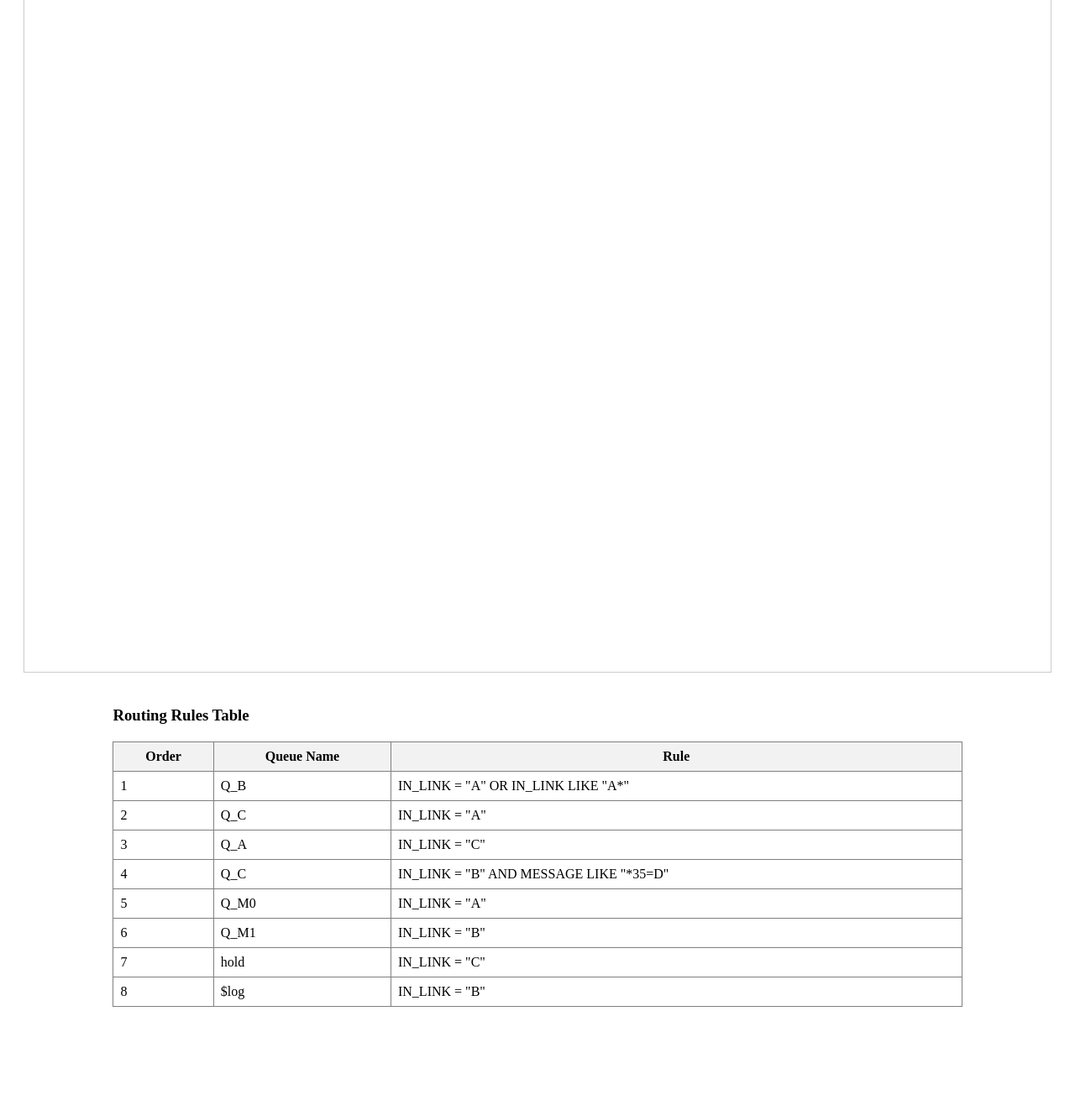
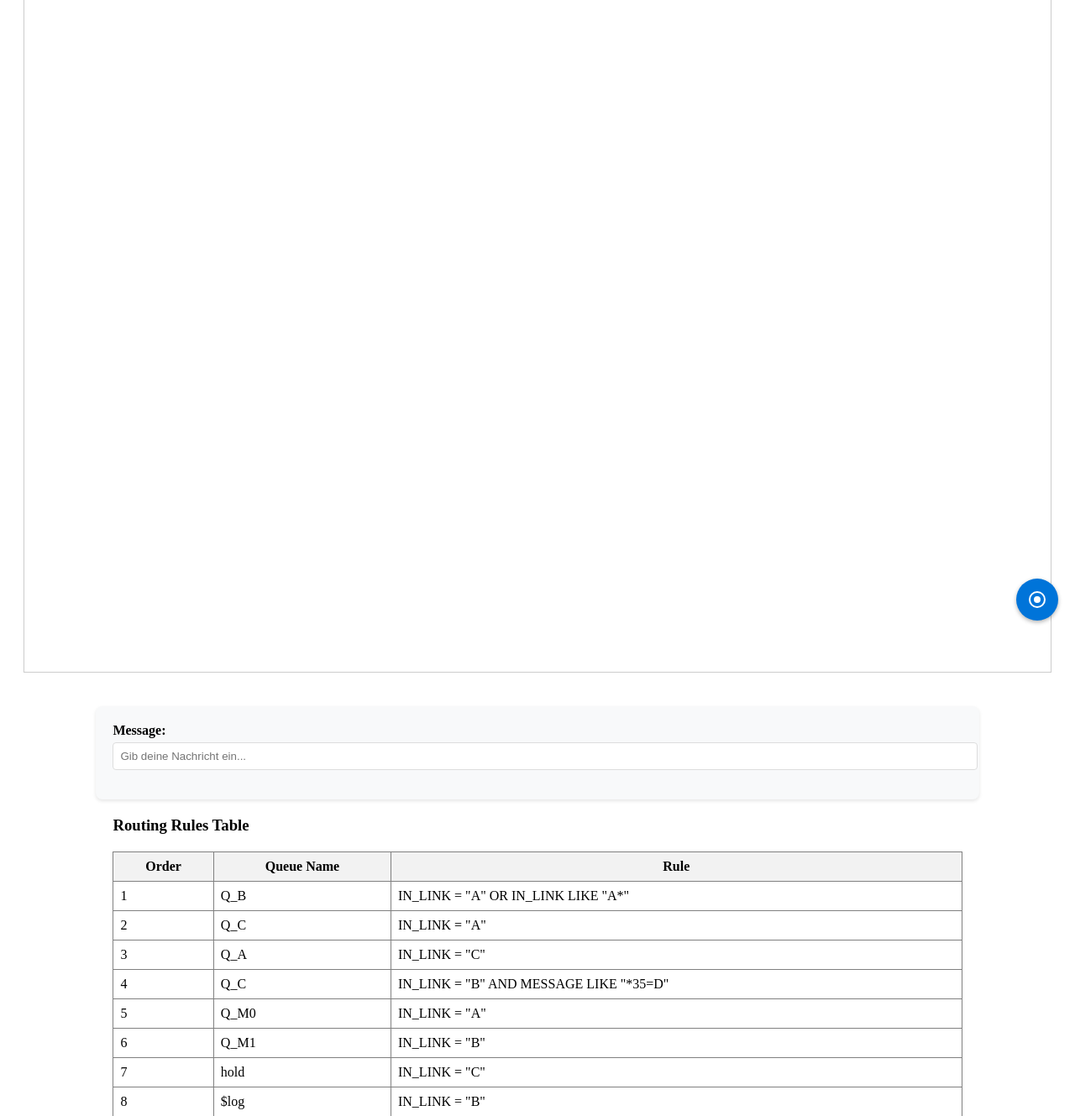
Before and after one commit to wu20003wu/igr, a Flask app: page / in a window 1280 px wide. Shown: the part 41-1370 px from the top of the page at 84% size. Before the commit the page ends 1240 px from the top, so only its background shows below. Run offline with Flask 3, Linux system fonts and the light colour scheme; data comes from the database, SQL or seed files in the repository; some libraries are stand-ins or nearby versions.

Commit message:
rule validation added

```diff
--- a/app.py
+++ b/app.py
@@ -96,16 +96,18 @@
                 if source_link not in routing_rules:
                     routing_rules[source_link] = []
                 routing_rules[source_link].append({
-                    'target': target_link,  # Correct target
-                    'order': rule.rule_order
+                    'target': target_link,
+                    'order': rule.rule_order,
+                    'rule': rule.rule
                 })
 
                 # Reverse-Mapping with order
                 if target_link not in reverse_routing_rules:
                     reverse_routing_rules[target_link] = []
                 reverse_routing_rules[target_link].append({
-                    'source': source_link,  # Correct source
-                    'order': rule.rule_order
+                    'source': source_link,
+                    'order': rule.rule_order,
+                    'rule': rule.rule
                 })
 
     all_rules = DbRoutingRules.query.order_by(DbRoutingRules.rule_order).all()
--- a/templates/index.html
+++ b/templates/index.html
@@ -25,6 +25,37 @@
       position: absolute;
       right: 10px;
     }
+    #recenterBtn {
+      position: fixed;
+      right: 20px;
+      bottom: 20px;
+      z-index: 1000;
+      background: #0074D9;
+      color: white;
+      border: none;
+      border-radius: 50%;
+      width: 50px;
+      height: 50px;
+      cursor: pointer;
+      box-shadow: 0 2px 5px rgba(0,0,0,0.3);
+      transition: all 0.3s ease;
+    }
+    #recenterBtn:hover {
+      background: #0056b3;
+      transform: scale(1.1);
+    }
+    #recenterBtn:active {
+      transform: scale(0.95);
+    }
+    .message-form button:hover {
+      background: #0056b3;
+    }
+    .message-form select:focus,
+    .message-form input:focus {
+      outline: none;
+      border-color: #0074D9;
+      box-shadow: 0 0 0 2px rgba(0,116,217,0.2);
+    }
   </style>
 </head>
 <body>
@@ -42,6 +73,19 @@
 
     <!-- Cytoscape Diagramm -->
     <div id="cy" style="width: 100vw; height: 100vh; border: 1px solid #ccc;"></div>
+  </div>
+
+  <!-- Füge nach dem cy div und vor der Tabelle ein -->
+  <div style="margin: 20px auto; width: 80%; background: #f8f9fa; padding: 20px; border-radius: 8px; box-shadow: 0 2px 4px rgba(0,0,0,0.1);">
+    <form id="messageForm" class="message-form">
+      <div style="margin-bottom: 15px;">
+        <label for="message" style="display: block; margin-bottom: 5px; font-weight: bold;">Message:</label>
+        <input type="text" id="message" name="message"
+               style="width: 100%; padding: 8px; border: 1px solid #ddd; border-radius: 4px;"
+               placeholder="Gib deine Nachricht ein..."
+               required>
+      </div>
+    </form>
   </div>
 
   <!-- Add after the cytoscape div -->
@@ -66,6 +110,13 @@
         </tbody>
     </table>
   </div>
+
+  <!-- Füge diesen Code innerhalb des body-Tags hinzu, vor dem cytoscape div -->
+  <button id="recenterBtn" title="Zentrieren und zoomen">
+    <svg width="24" height="24" viewBox="0 0 24 24" style="vertical-align: middle;">
+      <path fill="currentColor" d="M12,8A4,4 0 0,1 16,12A4,4 0 0,1 12,16A4,4 0 0,1 8,12A4,4 0 0,1 12,8M12,2A10,10 0 0,1 22,12A10,10 0 0,1 12,22A10,10 0 0,1 2,12A10,10 0 0,1 12,2M12,4A8,8 0 0,0 4,12A8,8 0 0,0 12,20A8,8 0 0,0 20,12A8,8 0 0,0 12,4Z"/>
+    </svg>
+  </button>
 
   <script>
     const cy = cytoscape({
@@ -178,18 +229,56 @@
       {% endfor %}
     };
 
-    // Klick-Verhalten
+    function validateRule(ruleObj, message, inLink) {
+      const ruleString = ruleObj.rule || '';
+      console.log('Processing rule string:', ruleString);
+      const conditions = ruleString
+        .replace(/IN_LINK\s*=\s*"([^"]*)"/g, (match, value) => `'${inLink}' === '${value}'`)
+        .replace(/IN_LINK\s+LIKE\s*"([^"]*)"/g, (match, pattern) => {
+          const regexPattern = pattern.replace(/\*/g, '.*');
+          return `new RegExp('^${regexPattern}$').test('${inLink}')`;
+        })
+        .replace(/MESSAGE\s+LIKE\s*"([^"]*)"/g, (match, pattern) => {
+          const regexPattern = pattern.replace(/\*/g, '.*');
+          console.log('Converted MESSAGE LIKE pattern to regex:', regexPattern);
+          const regex = new RegExp(`^${regexPattern}$`);
+          const matchResult = regex.test(message);
+          console.log('Testing message against regex:', message, 'Result:', matchResult);
+          return matchResult;
+        })
+        // Add these replacements for logical operators
+        .replace(/\bAND\b/g, '&&')
+        .replace(/\bOR\b/g, '||');
+
+      console.log('Evaluating conditions:', conditions);
+      console.log('Message:', message, 'InLink:', inLink);
+
+      try {
+        const result = conditions ? eval(conditions) : false;
+        console.log('Validation result:', result);
+        return result;
+      } catch (error) {
+        console.error('Error evaluating conditions:', error);
+        return false;
+      }
+    }
+
     cy.on('tap', 'edge', function(evt) {
+      const message = document.getElementById('message').value;
       // Originale Highlight-Logik
       cy.edges().removeClass('highlight-in highlight-out').data('label', '');
       const clickedEdge = evt.target;
       const sourceNode = clickedEdge.data('source');
       const targetNode = clickedEdge.data('target');
 
+      console.log('Clicked edge:', sourceNode, 'to', targetNode);
+
       if (sourceNode === 'Router') {
         // OUTLINK: Router → X
         const targetLink = targetNode;
         const rules = reverseRoutingRules[targetLink] || [];
+
+        console.log('Reverse rules for target link:', targetLink, rules);
 
         clickedEdge.addClass('highlight-out').data('label', Array.from(new Set(rules.map(r => r.order))).join(', '));
 
@@ -205,10 +294,19 @@
       } else {
         // INLINK: X → Router
         const rules = routingRules[sourceNode] || [];
+        console.log('Rules for source node:', sourceNode, rules);
 
-        clickedEdge.addClass('highlight-in').data('label', Array.from(new Set(rules.map(r => r.order))).join(', '));
+        const validRules = message.trim() === ''
+          ? rules  // Use all rules when message is empty
+          : rules.filter(rule => validateRule(rule, message, sourceNode));
 
-        rules.forEach(rule => {
+        console.log('Valid rules after filtering:', validRules);
+
+        clickedEdge.addClass('highlight-in').data('label',
+          Array.from(new Set(validRules.map(r => r.order))).join(', ')
+        );
+
+        validRules.forEach(rule => {
             const edgeId = `Router_to_${rule.target}`;
             const targetEdge = cy.getElementById(edgeId);
             if (targetEdge.length) {
@@ -226,7 +324,6 @@
         row.classList.remove('highlight-rule');
         if (ruleOrders.includes(Number(row.dataset.order))) {
           row.classList.add('highlight-rule');
-          row.scrollIntoView({ behavior: 'smooth', block: 'nearest' });
         }
       });
 
@@ -242,6 +339,44 @@
         });
       }
     });
+
+    // Füge diesen Code zum bestehenden Script hinzu
+    document.getElementById('recenterBtn').addEventListener('click', function() {
+      cy.animate({
+        fit: {
+          padding: 100,
+          nodes: cy.nodes()
+        },
+        center: {
+          nodes: cy.nodes()
+        },
+        zoom: 0.8,
+        duration: 500
+      });
+
+      // Zurücksetzen aller Visuals
+      cy.elements()
+        .removeClass('highlight-in highlight-out')
+        .data('label', ''); // Edge-Labels leeren
+
+      document.querySelectorAll('.rule-row').forEach(row => {
+        row.classList.remove('highlight-rule');
+      });
+    });
+
+    // Füge zum bestehenden Script hinzu
+    document.getElementById('messageForm').addEventListener('submit', function(e) {
+      e.preventDefault();
+      const message = document.getElementById('message').value;
+
+      if (!message) {
+        alert('Bitte gib eine Nachricht ein');
+        return;
+      }
+
+      console.log('Sending:', { message });
+      // Hier später die Logik für das Senden der Nachricht
+    });
   </script>
 </body>
 </html>
```
